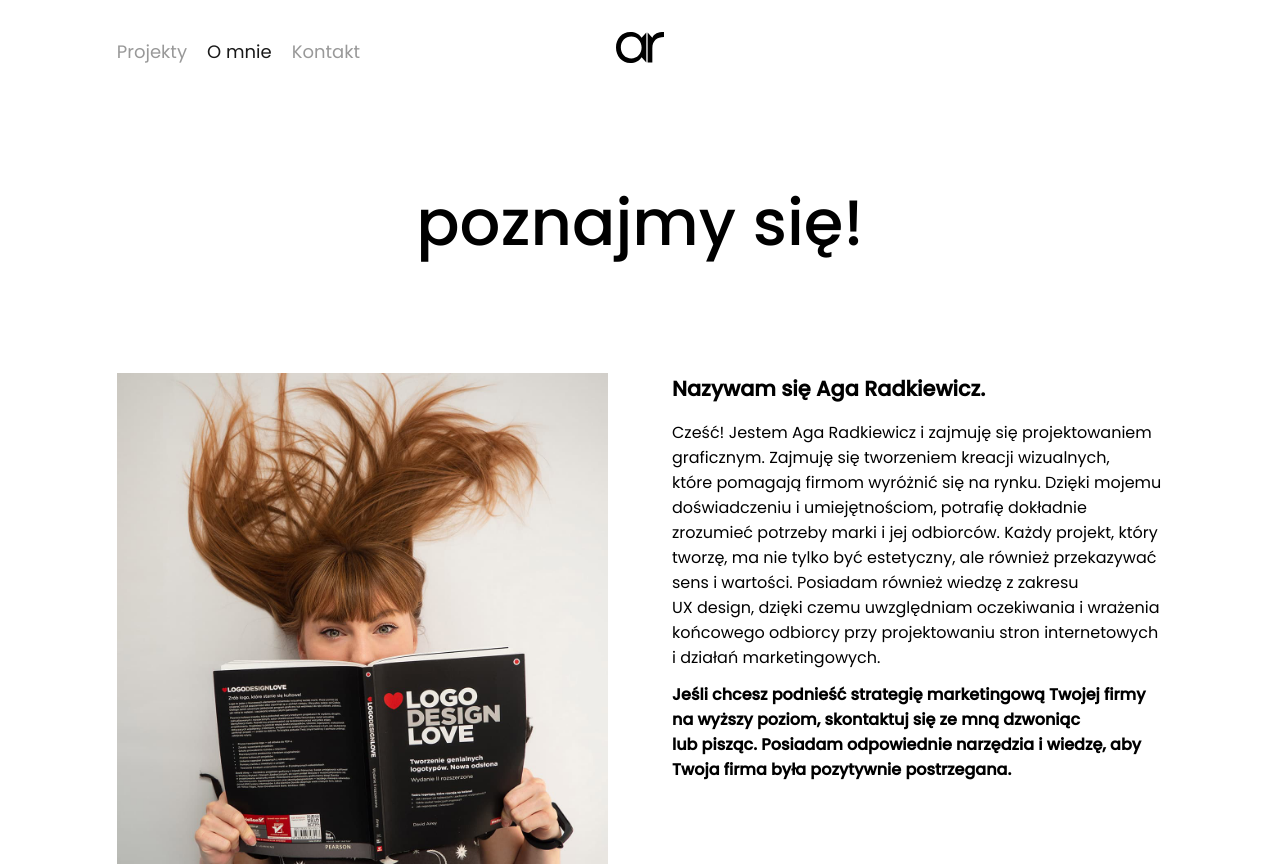
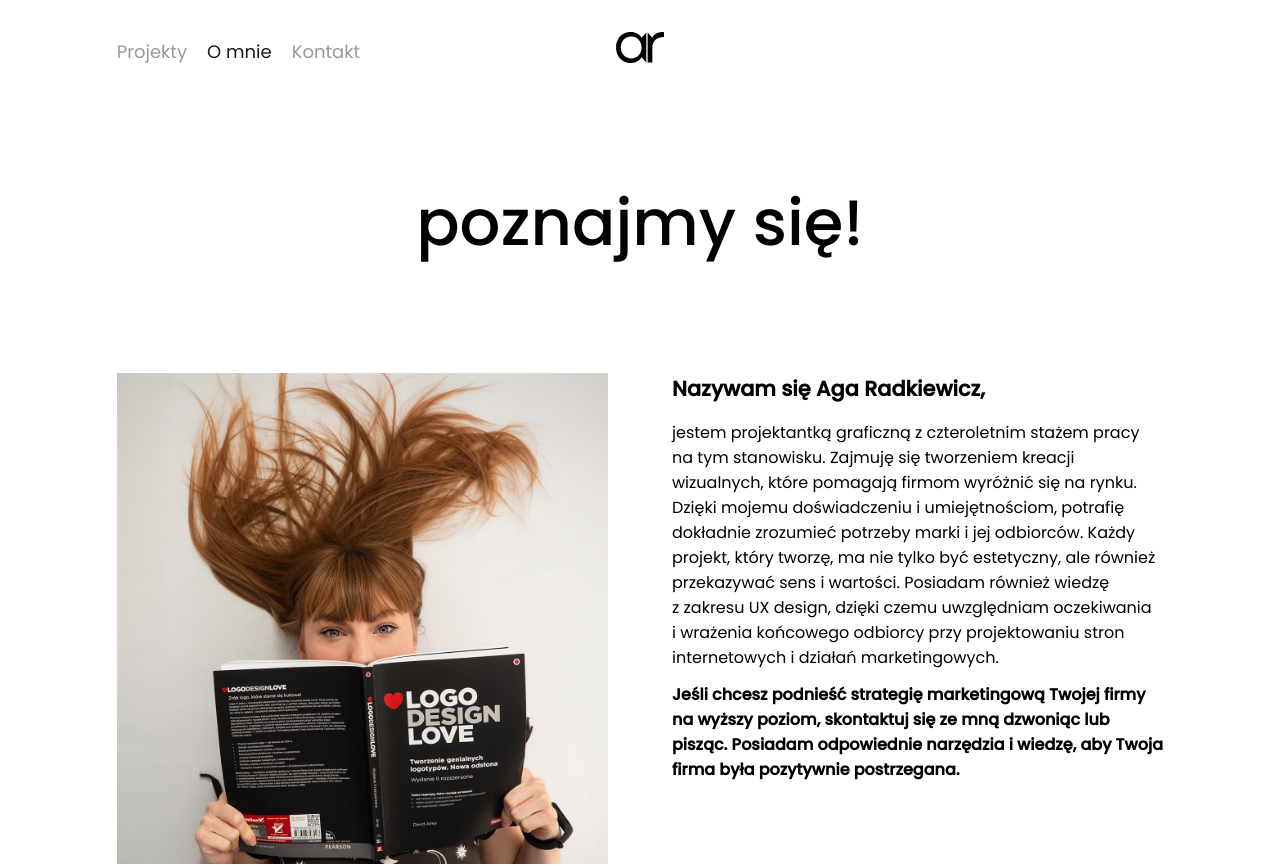
Before and after one commit to emsitkowski/ar-project, a Nuxt app: page /o-mnie in a window 1280 px wide. Shown: the top 866 px of the page. Built offline with nearby package versions, Linux system fonts and the light colour scheme.

Commit message:
Change about-me text

```diff
--- a/pages/o-mnie.vue
+++ b/pages/o-mnie.vue
@@ -10,26 +10,26 @@
       />
       <div class="content__copy">
         <h3>
-          <strong>Nazywam się Aga Radkiewicz.</strong>
+          <strong>Nazywam się Aga Radkiewicz,</strong>
         </h3>
         <p>
-          Cześć! Jestem Aga Radkiewicz i&nbsp;zajmuję się projektowaniem
-          graficznym. Zajmuję się tworzeniem kreacji wizualnych,
-          które&nbsp;pomagają firmom wyróżnić się na&nbsp;rynku.
-          Dzięki&nbsp;mojemu doświadczeniu i&nbsp;umiejętnościom, potrafię
-          dokładnie zrozumieć potrzeby marki&nbsp;i&nbsp;jej&nbsp;odbiorców.
-          Każdy&nbsp;projekt, który tworzę, ma nie tylko być estetyczny,
-          ale&nbsp;również przekazywać sens i&nbsp;wartości. Posiadam również
-          wiedzę z&nbsp;zakresu UX&nbsp;design, dzięki czemu uwzględniam
-          oczekiwania i&nbsp;wrażenia końcowego odbiorcy przy projektowaniu
-          stron internetowych i&nbsp;działań&nbsp;marketingowych.
+          jestem projektantką graficzną z&nbsp;czteroletnim stażem pracy na tym
+          stanowisku. Zajmuję&nbsp;się tworzeniem kreacji wizualnych, które
+          pomagają firmom wyróżnić się na&nbsp;rynku. Dzięki mojemu
+          doświadczeniu i&nbsp;umiejętnościom, potrafię dokładnie zrozumieć
+          potrzeby marki i&nbsp;jej odbiorców. Każdy projekt, który tworzę, ma
+          nie tylko być estetyczny, ale również przekazywać sens
+          i&nbsp;wartości. Posiadam również wiedzę z&nbsp;zakresu UX design,
+          dzięki czemu uwzględniam oczekiwania i&nbsp;wrażenia końcowego
+          odbiorcy przy projektowaniu stron internetowych i&nbsp;działań
+          marketingowych.
         </p>
         <p>
           <strong
             >Jeśli chcesz podnieść strategię marketingową Twojej firmy na wyższy
-            poziom, skontaktuj się ze&nbsp;mną dzwoniąc lub&nbsp;pisząc.
-            Posiadam odpowiednie narzędzia i&nbsp;wiedzę, aby Twoja firma była
-            pozytywnie postrzegana.
+            poziom, skontaktuj się ze mną dzwoniąc lub pisząc. Posiadam
+            odpowiednie narzędzia i&nbsp;wiedzę, aby Twoja firma była pozytywnie
+            postrzegana.
           </strong>
         </p>
       </div>
```
